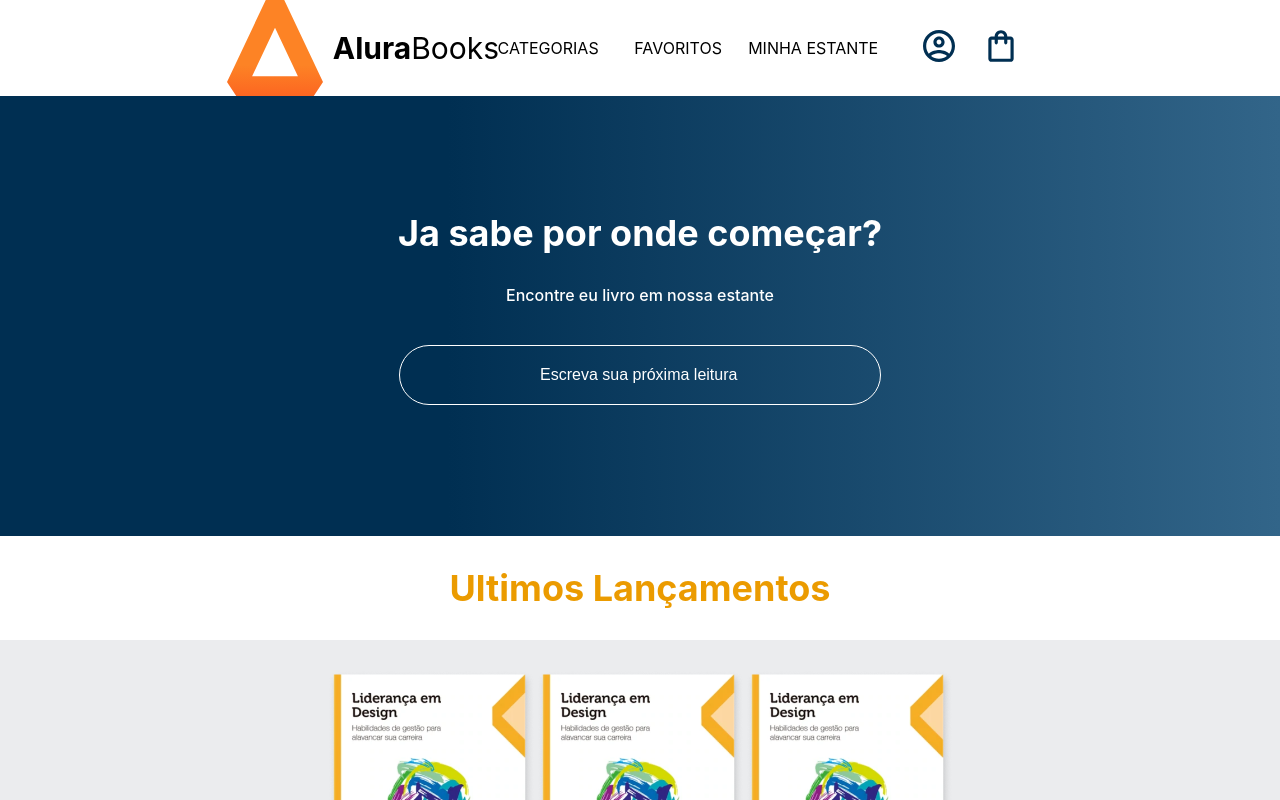
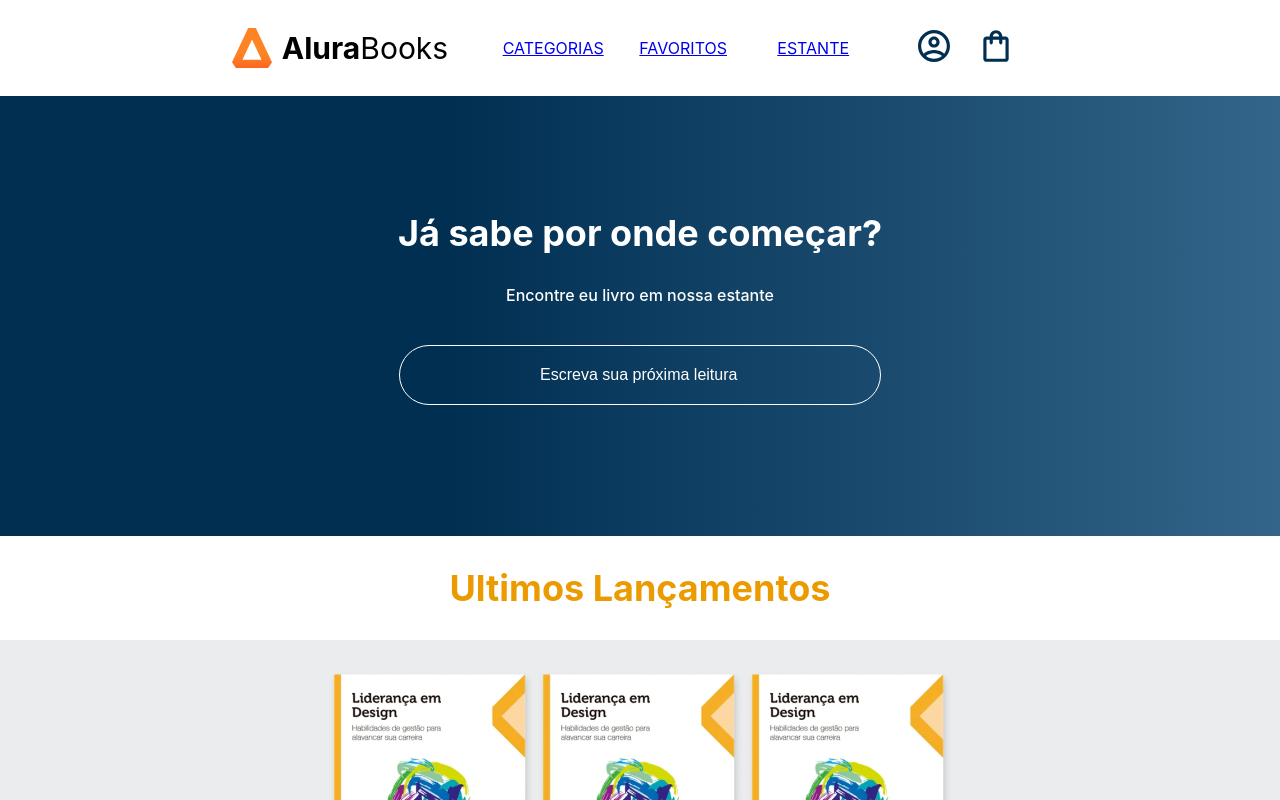
Before and after one commit to Kodaac/alura-books, a React (Create React App) app: page / in a window 1280 px wide. Shown: the top 800 px of the page. Built offline with nearby package versions, Linux system fonts and the light colour scheme.

Commit message:
Iniciando configuração de rotas

```diff
--- a/package.json
+++ b/package.json
@@ -8,6 +8,7 @@
     "@testing-library/user-event": "^13.5.0",
     "react": "^18.2.0",
     "react-dom": "^18.2.0",
+    "react-router-dom": "^6.14.2",
     "react-scripts": "5.0.1",
     "styled-components": "^6.0.4",
     "web-vitals": "^2.1.4"
--- a/src/componentes/OpcoesHeader/index.js
+++ b/src/componentes/OpcoesHeader/index.js
@@ -1,4 +1,5 @@
-import styled from 'styled-components'
+import styled from 'styled-components';
+import { Link } from 'react-router-dom';
 
 const Menu = styled.ul`
     display: flex;
@@ -16,13 +17,13 @@ const MenuItem = styled.li`
     min-width: 120px;
 `
 
-const textoOpcoes = ['CATEGORIAS', 'FAVORITOS', 'MINHA ESTANTE']
+const textoOpcoes = ['CATEGORIAS', 'FAVORITOS', 'ESTANTE']
 
 function OpcoesHeader(){
     return (
         <Menu>
           {textoOpcoes.map( (texto) => (
-            <MenuItem><p>{texto}</p></MenuItem>
+           <Link to={`/${texto.toLowerCase()}`}><MenuItem><p>{texto}</p></MenuItem></Link>
           ))}
         </Menu>
     );
--- a/src/componentes/Pesquisa/index.js
+++ b/src/componentes/Pesquisa/index.js
@@ -46,7 +46,7 @@ function Pesquisa(){
 
     return(
         <PesquisaContainer>
-            <Titulo>Ja sabe por onde começar?</Titulo>
+            <Titulo>Já sabe por onde começar?</Titulo>
             <Subtitulo>Encontre eu livro em nossa estante</Subtitulo>
             <Input placeholder="Escreva sua próxima leitura" onBlur={ evento => {
                 const textoDigitado = evento.target.value
--- a/src/index.js
+++ b/src/index.js
@@ -3,7 +3,7 @@ import ReactDOM from 'react-dom/client';
 import App from './App';
 import reportWebVitals from './reportWebVitals';
 import { createGlobalStyle } from 'styled-components';
-
+import { BrowserRouter, Routes, Route } from 'react-router-dom';
 
 const GlobalStyle = createGlobalStyle`
   body {
@@ -29,7 +29,15 @@ const root = ReactDOM.createRoot(document.getElementById('root'));
 root.render(
   <React.StrictMode>
     <GlobalStyle />
-    <App />
+
+    <BrowserRouter>
+      <Routes>
+        <Route path="/favoritos" element={<p>Oi!</p>}/>
+        <Route path="/categorias" element={<p>Olá!</p>}/>
+        <Route path="/" element={<App />}/> //Rota principal(Home - app)
+      </Routes>
+    </BrowserRouter>
+
   </React.StrictMode>
 );
 
```
Also changed, not shown: 1 other file (tests, documents, lock files or other folders).
